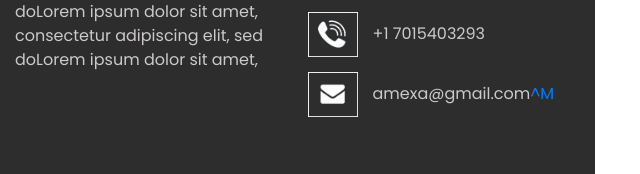
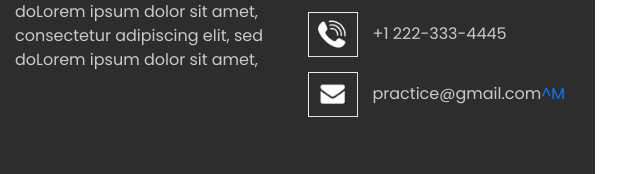
Before and after one commit to Ameeka44/amexi-web, a plain HTML site: page contact.html in a window 1280 px wide. Shown: the part 1756-1930 px from the top of the page, 640-1280 px from the left. Drawn offline with nearby package versions, Linux system fonts and the light colour scheme.

Commit message:
another conflicting change

```diff
--- a/contact.html
+++ b/contact.html
@@ -221,11 +221,11 @@
               </a>
               <a href="">
                 <img src="images/call.png" alt="">
-                <span>+1 7015403293</span>
+                <span>+1 222-333-4445</span>
               </a>
               <a href="">
                 <img src="images/mail.png" alt="">
-                <span> amexa@gmail.com</span>^M
+                <span> practice@gmail.com</span>^M
               </a>
             </div>
           </div>
```
